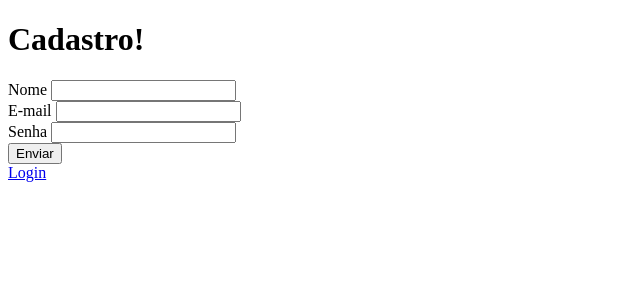
After one commit to Marlon-Mena/Project-php-store, a PHP site: page /edit_admin.php in a window 1280 px wide. The commit adds this page. Shown: the top 300 px of the page, without its empty margins (0-640 px from the left). Run offline with PHP 8.4, Linux system fonts and the light colour scheme.

Commit message:
Adicionando o edit do admin na pesquisa, e o edit_admin que até o momento ainda não está editando

```diff
--- /dev/null
+++ b/edit_admin.php
@@ -0,0 +1,38 @@
+<!doctype html>
+<html lang="en">
+  <head>
+    <meta charset="utf-8">
+    <meta name="viewport" content="width=device-width, initial-scale=1, shrink-to-fit=no">
+    <link rel="stylesheet" href=""> <!-- o caminho do css -->
+    <title>Store</title>
+  </head>
+  <body>
+<!--cadastro de usuário-->
+
+                <h1>Cadastro!</h1>
+                <form action="cadastro_scripts.php" method="POST">
+                    <div class="form-group">
+                        <label for="nome">Nome</label>
+                        <input type="text" class="form-control" name="nome" required>
+                    </div>
+                    <div class="form-group">
+                        <label for="nome">E-mail</label>
+                        <input type="email" class="form-control" name="email">
+                    </div>
+                    <div class="form-group">
+                        <label for="nome">Senha</label>
+                        <input type="password" class="form-control" name="senha">
+                    </div>
+                    <div class="form-group">
+                        <input type="submit" class="btn btn-voltar" value="Enviar">
+                    </div>
+                    <div class="form-group">
+                        <a href="login.php" class="btn-login">Login</a>
+                    </div>
+                </form>
+            </div>
+        </div>
+    </div>
+
+  </body>
+</html>
--- a/pesquisa.php
+++ b/pesquisa.php
@@ -15,7 +15,7 @@
             <h1>Pesquisar</h1>
             <nav class="navbar navbar-light bg-light">
                 <form class="form-inline" action="pesquisa.php" method="POST">
-                    <input class="form-control mr-sm-2" type="search" placeholder="Nome" aria-label="Search" name="busca">
+                    <input class="form-control mr-sm-2" type="search" placeholder="Nome" aria-label="Search" name="busca" autofocus>
                     <button class="btn btn-outline-success my-2 my-sm-0" type="submit">Pesquisar</button>
                 </form>
             </nav>
@@ -60,6 +60,8 @@
                                     <td>$nome</td>
                                     <td>$email</td>
                                     <td>$senha</td>
+                                    <td><a href='edit_admin.php' class='btn btn-edit btn-sm'>editar</a></td>
+                                    <td><a href='edit_admin.php' class='btn btn-clear btn-sm'>excluir</a></td>
                                   </tr>";
                         }
                     } else {
```
